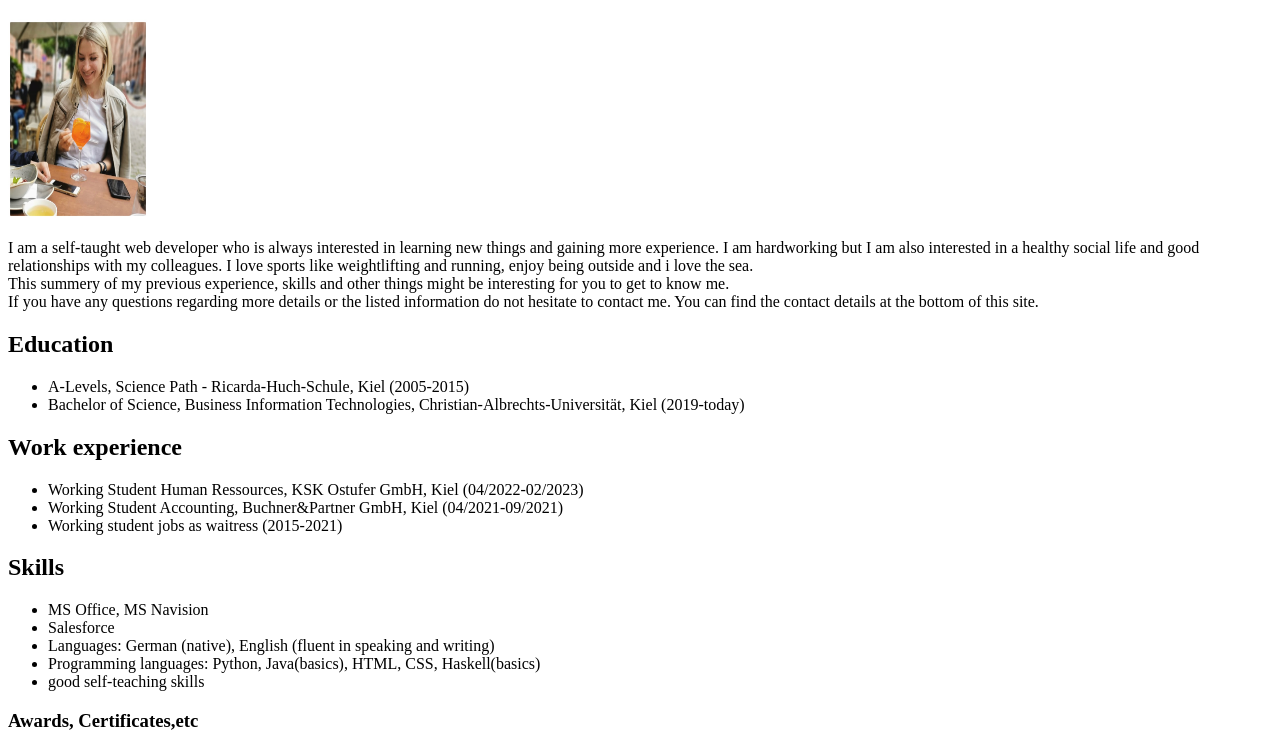
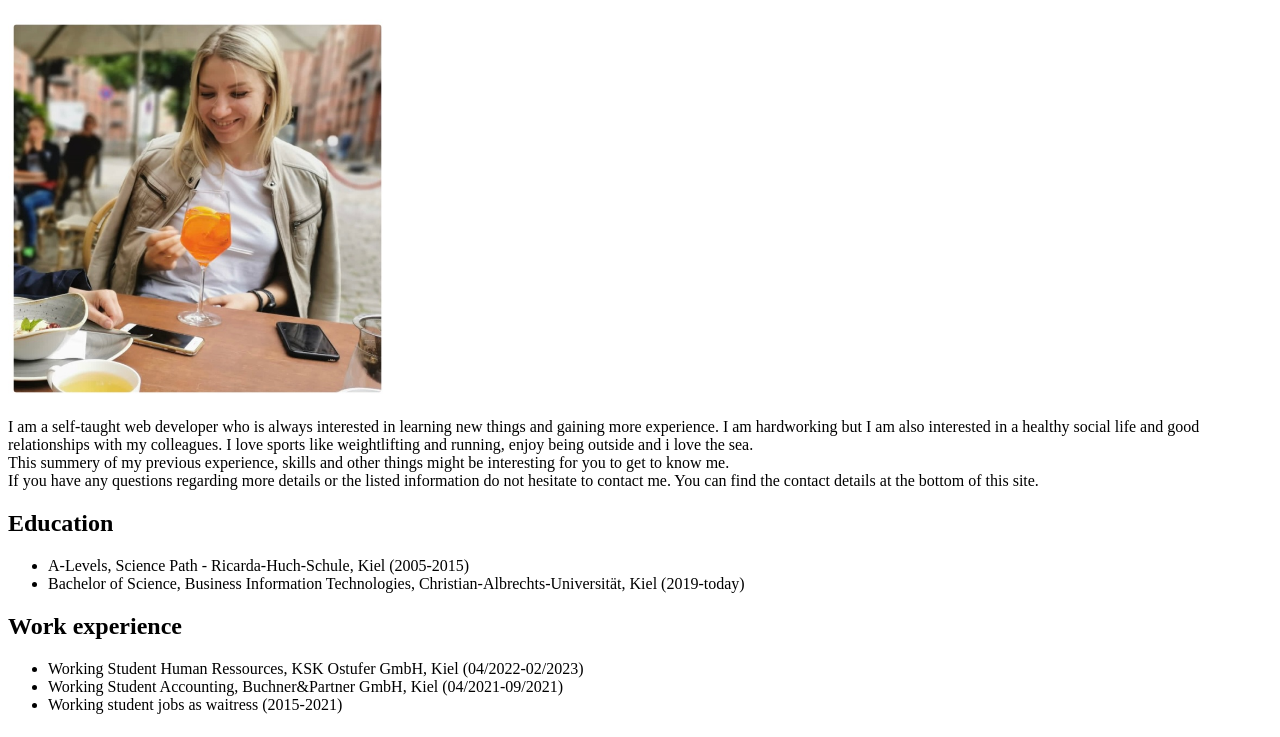
Before and after one commit to LaraIrina/CV-Project, a plain HTML site: page index.html in a window 1280 px wide. Shown: the part 61-798 px from the top of the page. Drawn offline with Linux system fonts and the light colour scheme.

Commit message:
Update index.html

```diff
--- a/index.html
+++ b/index.html
@@ -7,7 +7,7 @@
 </head>
 <body>
     <h1>Summary</h1>
-        <img src="./me.jpg" alt="Picture of Author in black and white" width="140" height="200">
+        <img src="./me.jpg" alt="Picture of Author" width="30%" >
         <p>I am a self-taught web developer who is always interested
             in learning new things and gaining more experience. I am hardworking
             but I am also interested in a healthy social life and good relationships
```
